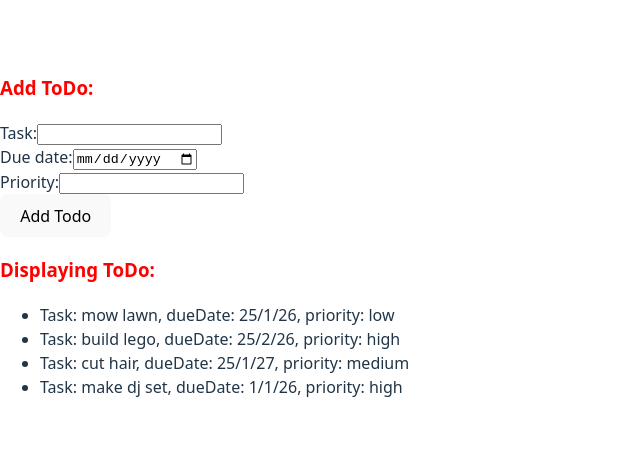
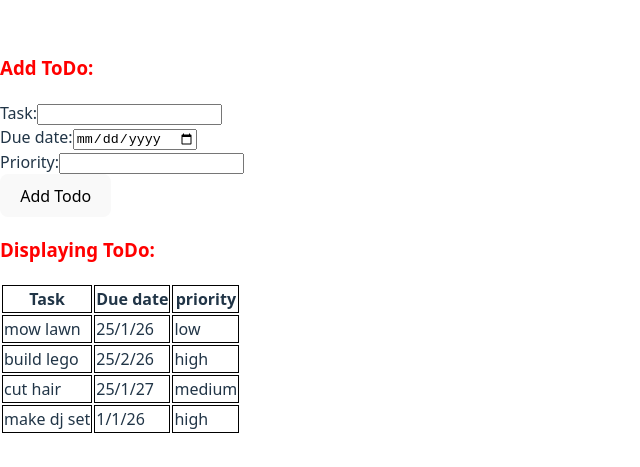
Before and after one commit to jbassoRMIT/reactCV, a React (Vite) app in the folder reactToDo/: page / in a window 1280 px wide. Shown: the part 165-632 px from the top of the page, without its empty margins (0-640 px from the left). Built offline with nearby package versions, Linux system fonts and the light colour scheme.

Commit message:
ToDos display in a table format

```diff
--- a/reactToDo/src/App.css
+++ b/reactToDo/src/App.css
@@ -1,3 +1,7 @@
 h3{
   color: red;
 }
+
+th,td{
+  border: 1px solid black;
+}
--- a/reactToDo/src/App.tsx
+++ b/reactToDo/src/App.tsx
@@ -38,11 +38,28 @@ function App() {
         handleSubmit={handleSubmit}
       />
       <h3>Displaying ToDo:</h3>
-      <ul>
-        {toDoList.map((toDo)=>{
-          return <li>Task: {toDo.task}, dueDate: {toDo.dueDate}, priority: {toDo.priority}</li>
-        })}
-      </ul>
+      <table>
+        <thead>
+          <tr>
+            <th>Task</th>
+            <th>Due date</th>
+            <th>priority</th>
+          </tr>
+        </thead>
+        <tbody>
+          {toDoList.map((toDo)=>{
+            return (
+              <tr>
+                <td>{toDo.task}</td>
+                <td>{toDo.dueDate}</td>
+                <td>{toDo.priority}</td>
+              </tr>
+            )
+          })}
+        </tbody>
+      </table>
+
+
     </div>
   )
 }
```
